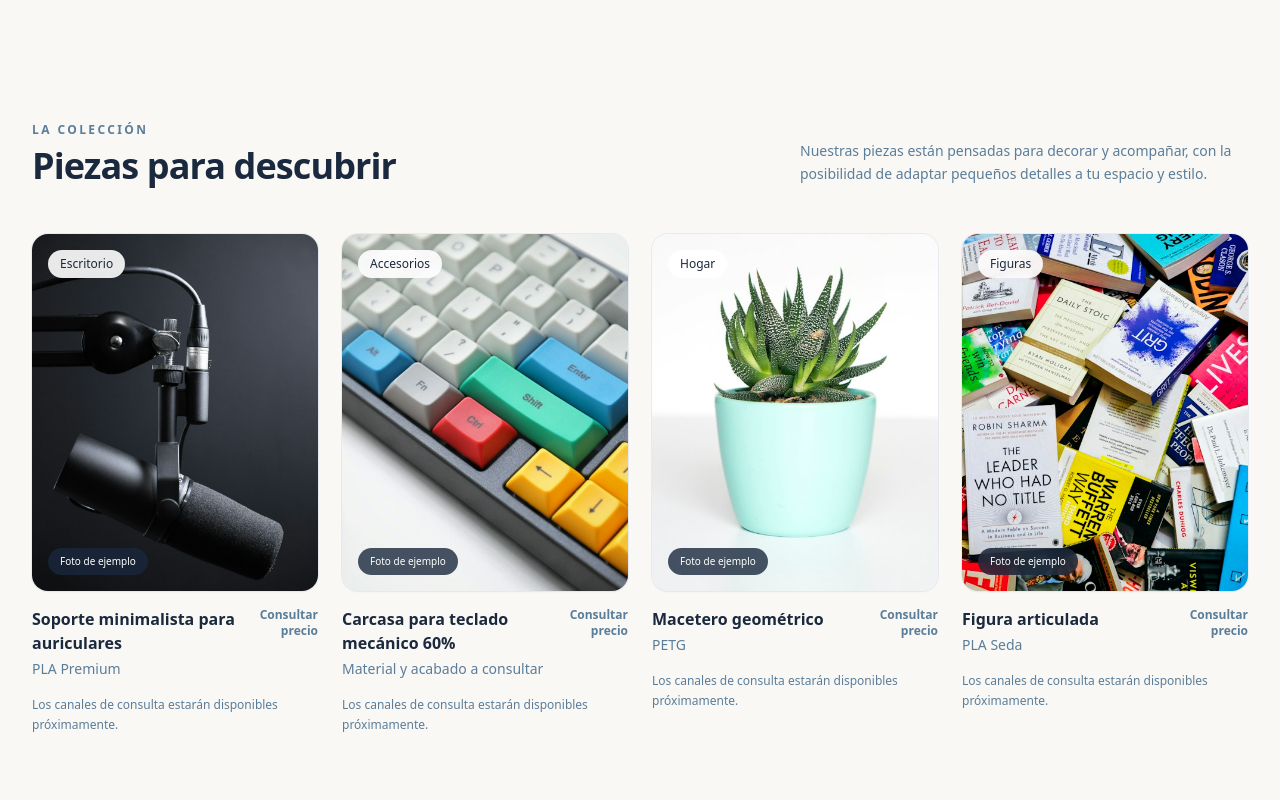
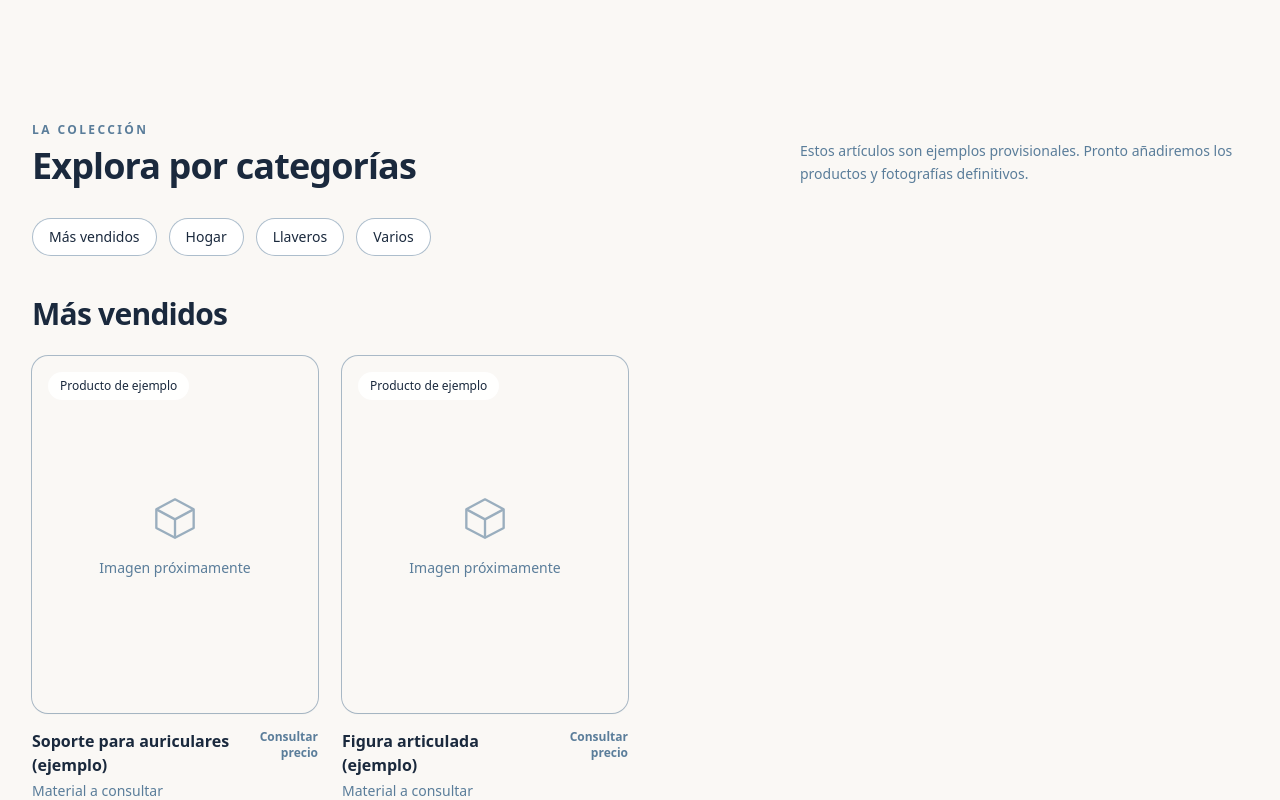
Before and after one commit to Sergiomack91/migs-makers-store, a Nuxt app: page / in a window 1280 px wide. Shown: the part 1760-2560 px from the top of the page. Built offline with nearby package versions, Linux system fonts and the light colour scheme.

Commit message:
feat: update product catalog with example items and enhance layout for better navigation

```diff
--- a/app/data/products.ts
+++ b/app/data/products.ts
@@ -5,48 +5,53 @@ export interface Product {
   category: string
   material: string
   description: string
-  image: string
+  image?: string
 }
 
 export const products: Product[] = [
   {
     id: 1,
     slug: 'soporte-auriculares',
-    name: 'Soporte minimalista para auriculares',
-    category: 'Escritorio',
-    material: 'PLA Premium',
+    name: 'Soporte para auriculares (ejemplo)',
+    category: 'Más vendidos',
+    material: 'Material a consultar',
     description:
-      'Un soporte de líneas limpias para mantener tus auriculares a mano y dar un toque personal a tu escritorio. Escríbenos para consultar precio, colores y opciones.',
-    image: '/images/products/soporte-auriculares.jpg',
+      'Producto de ejemplo para mostrar cómo se verá el catálogo. Consulta precio y posibles opciones de personalización.',
   },
   {
     id: 2,
     slug: 'carcasa-teclado-60',
-    name: 'Carcasa para teclado mecánico 60%',
-    category: 'Accesorios',
-    material: 'Material y acabado a consultar',
+    name: 'Accesorio de escritorio (ejemplo)',
+    category: 'Varios',
+    material: 'Material a consultar',
     description:
-      'Una carcasa compacta para personalizar tu teclado mecánico. Consúltanos la compatibilidad, los acabados disponibles y el precio.',
-    image: '/images/products/carcasa-teclado-60.jpg',
+      'Producto de ejemplo para mostrar cómo se verá el catálogo. Consulta precio y posibles opciones de personalización.',
   },
   {
     id: 3,
     slug: 'macetero-geometrico',
-    name: 'Macetero geométrico',
+    name: 'Macetero decorativo (ejemplo)',
     category: 'Hogar',
-    material: 'PETG',
+    material: 'Material a consultar',
     description:
-      'Una pieza decorativa de formas geométricas para dar personalidad a tus plantas. Pregúntanos por tamaños, colores y precio.',
-    image: '/images/products/macetero-geometrico.jpg',
+      'Producto de ejemplo para mostrar cómo se verá el catálogo. Consulta precio y posibles opciones de personalización.',
   },
   {
     id: 4,
     slug: 'figura-articulada',
-    name: 'Figura articulada',
-    category: 'Figuras',
-    material: 'PLA Seda',
+    name: 'Figura articulada (ejemplo)',
+    category: 'Más vendidos',
+    material: 'Material a consultar',
     description:
-      'Una figura articulada impresa en 3D, ideal para coleccionar o regalar. Consulta los colores disponibles y el precio por mensaje.',
-    image: '/images/products/figura-articulada.jpg',
+      'Producto de ejemplo para mostrar cómo se verá el catálogo. Consulta precio y posibles opciones de personalización.',
+  },
+  {
+    id: 5,
+    slug: 'llavero-ejemplo',
+    name: 'Llavero personalizado (ejemplo)',
+    category: 'Llaveros',
+    material: 'Material a consultar',
+    description:
+      'Producto de ejemplo para mostrar cómo se verá la sección de llaveros. Consulta precio y posibles opciones de personalización.',
   },
 ]
--- a/app/pages/index.vue
+++ b/app/pages/index.vue
@@ -2,6 +2,12 @@
 import { products } from '~/data/products'
 
 const { emailUrl, formspreeFormId, whatsappUrl } = useStorefrontContact()
+const catalogSections = [
+  { id: 'mas-vendidos', title: 'Más vendidos' },
+  { id: 'hogar', title: 'Hogar' },
+  { id: 'llaveros', title: 'Llaveros' },
+  { id: 'varios', title: 'Varios' },
+]
 
 const contactForm = reactive({
   name: '',
@@ -241,36 +247,70 @@ async function submitContactForm() {
 
     <section id="productos" class="scroll-mt-24 px-4 py-10 sm:px-6 lg:px-8 lg:py-16">
       <div class="mx-auto max-w-7xl">
-        <div class="mb-8 flex flex-col gap-3 sm:mb-12 sm:flex-row sm:items-end sm:justify-between">
+        <div class="mb-8 flex flex-col gap-3 sm:mb-8 sm:flex-row sm:items-end sm:justify-between">
           <div>
             <p class="text-xs font-semibold uppercase tracking-[0.2em] text-migs-text">La colección</p>
-            <h2 class="mt-2 text-3xl font-semibold tracking-tight text-migs-logo sm:text-4xl">Piezas para descubrir</h2>
+            <h2 class="mt-2 text-3xl font-semibold tracking-tight text-migs-logo sm:text-4xl">Explora por categorías</h2>
           </div>
           <p class="max-w-md text-sm leading-relaxed text-migs-text">
-            Nuestras piezas están pensadas para decorar y acompañar, con la posibilidad de adaptar pequeños detalles a tu espacio y estilo.
+            Estos artículos son ejemplos provisionales. Pronto añadiremos los productos y fotografías definitivos.
           </p>
         </div>
 
+        <nav aria-label="Categorías de productos" class="mb-10 flex flex-wrap gap-3">
+          <a
+            v-for="section in catalogSections"
+            :key="section.id"
+            :href="`#${section.id}`"
+            class="rounded-full border border-migs-border/50 bg-white px-4 py-2 text-sm font-medium text-migs-logo transition-colors hover:bg-migs-bg"
+          >
+            {{ section.title }}
+          </a>
+        </nav>
+
+        <div class="space-y-14">
+          <section
+            v-for="section in catalogSections"
+            :id="section.id"
+            :key="section.id"
+            class="scroll-mt-24"
+            :aria-labelledby="`${section.id}-title`"
+          >
+            <div class="mb-6 flex items-end justify-between gap-4">
+              <h3 :id="`${section.id}-title`" class="text-2xl font-semibold tracking-tight text-migs-logo sm:text-3xl">
+                {{ section.title }}
+              </h3>
+            </div>
+
             <div class="grid grid-cols-1 gap-x-6 gap-y-10 sm:grid-cols-2 lg:grid-cols-4">
-          <article v-for="product in products" :key="product.id" class="group">
+              <article
+                v-for="product in products.filter((item) => item.category === section.title)"
+                :key="product.id"
+                class="group rounded-2xl"
+              >
                 <NuxtLink :to="`/producto/${product.slug}`" class="block">
-              <div class="relative aspect-[4/5] overflow-hidden rounded-2xl bg-white shadow-sm ring-1 ring-slate-200/80">
+                  <div class="relative flex aspect-[4/5] items-center justify-center overflow-hidden rounded-2xl bg-migs-bg shadow-sm ring-1 ring-migs-border/50">
                     <img
+                      v-if="product.image"
                       :src="product.image"
                       :alt="product.name"
                       loading="lazy"
                       class="h-full w-full object-cover transition-transform duration-500 group-hover:scale-105"
                     >
+                    <div v-else class="flex flex-col items-center gap-3 text-center text-migs-text">
+                      <svg class="h-14 w-14 opacity-60" viewBox="0 0 48 48" fill="none" aria-hidden="true">
+                        <path d="M8 16.5 24 8l16 8.5v16L24 41 8 32.5v-16Z" stroke="currentColor" stroke-width="2" stroke-linejoin="round" />
+                        <path d="m8.5 16.8 15.5 8.4 15.5-8.4M24 25.5V40" stroke="currentColor" stroke-width="2" stroke-linejoin="round" />
+                      </svg>
+                      <span class="text-sm font-medium">Imagen próximamente</span>
+                    </div>
                     <span class="absolute left-4 top-4 rounded-full bg-white/90 px-3 py-1.5 text-xs font-medium text-migs-logo backdrop-blur">
-                  {{ product.category }}
-                </span>
-                <span class="absolute bottom-4 left-4 rounded-full bg-migs-logo/80 px-3 py-1.5 text-[10px] font-medium text-white backdrop-blur">
-                  Foto de ejemplo
+                      Producto de ejemplo
                     </span>
                   </div>
                   <div class="mt-4 flex items-start justify-between gap-3">
                     <div>
-                  <h3 class="font-semibold text-migs-logo transition-colors group-hover:text-migs-text">{{ product.name }}</h3>
+                      <h4 class="font-semibold text-migs-logo transition-colors group-hover:text-migs-text">{{ product.name }}</h4>
                       <p class="mt-1 text-sm text-migs-text">{{ product.material }}</p>
                     </div>
                     <span class="shrink-0 text-right text-xs font-semibold text-migs-text">Consultar<br>precio</span>
@@ -280,6 +320,8 @@ async function submitContactForm() {
                   <ProductContactActions :product-name="product.name" compact />
                 </div>
               </article>
+            </div>
+          </section>
         </div>
       </div>
     </section>
--- a/app/pages/producto/[slug].vue
+++ b/app/pages/producto/[slug].vue
@@ -16,11 +16,15 @@ if (!product) {
       &larr; Volver al escaparate
     </NuxtLink>
     <div class="grid grid-cols-1 items-start gap-8 md:grid-cols-2 lg:gap-16">
-      <div class="relative aspect-[4/5] w-full overflow-hidden rounded-2xl bg-white">
-        <img :src="product.image" :alt="product.name" class="h-full w-full object-cover object-center" />
-        <span class="absolute bottom-4 left-4 rounded-full bg-migs-logo/80 px-3 py-1.5 text-xs font-medium text-white backdrop-blur">
-          Foto de ejemplo
-        </span>
+      <div class="relative flex aspect-[4/5] w-full items-center justify-center overflow-hidden rounded-2xl bg-migs-bg">
+        <img v-if="product.image" :src="product.image" :alt="product.name" class="h-full w-full object-cover object-center" />
+        <div v-else class="flex flex-col items-center gap-3 text-migs-text">
+          <svg class="h-16 w-16 opacity-60" viewBox="0 0 48 48" fill="none" aria-hidden="true">
+            <path d="M8 16.5 24 8l16 8.5v16L24 41 8 32.5v-16Z" stroke="currentColor" stroke-width="2" stroke-linejoin="round" />
+            <path d="m8.5 16.8 15.5 8.4 15.5-8.4M24 25.5V40" stroke="currentColor" stroke-width="2" stroke-linejoin="round" />
+          </svg>
+          <span class="text-sm font-medium">Imagen próximamente</span>
+        </div>
       </div>
 
       <div class="flex flex-col">
```
Lines whose indentation alone changed are shown as unchanged.
